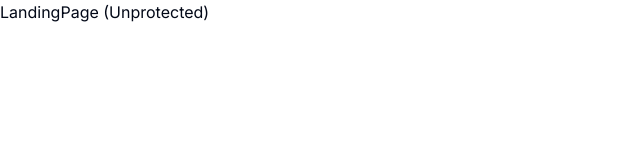
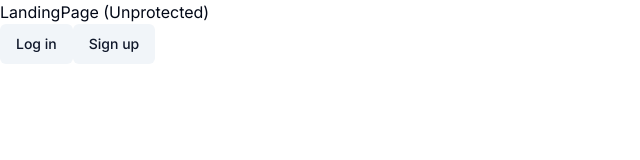
Before and after one commit to preetDev004/ProdigyAI, a Next.js app: page / in a window 1280 px wide. Shown: the top 160 px of the page, without its empty margins (0-640 px from the left). Built offline with nearby package versions, Linux system fonts and the light colour scheme.

Commit message:
clerk authentication

```diff
--- /dev/null
+++ b/app/(auth)/(routes)/sign-in/[[...sign-in]]/page.tsx
@@ -0,0 +1,5 @@
+import { SignIn } from "@clerk/nextjs";
+
+export default function Page() {
+  return <SignIn />;
+}
--- /dev/null
+++ b/app/(auth)/(routes)/sign-up/[[...sign-up]]/page.tsx
@@ -0,0 +1,5 @@
+import { SignUp } from "@clerk/nextjs";
+
+export default function Page() {
+  return <SignUp />;
+}
--- /dev/null
+++ b/app/(auth)/layout.tsx
@@ -0,0 +1,7 @@
+import React from "react";
+
+const AuthLayout = ({ children }: { children: React.ReactNode }) => {
+  return <div className="flex items-center justify-center h-full"> {children}</div>;
+};
+
+export default AuthLayout;
--- a/app/(dashboard)/(routes)/dashboard/page.tsx
+++ b/app/(dashboard)/(routes)/dashboard/page.tsx
@@ -1,8 +1,13 @@
+import { UserButton } from '@clerk/nextjs'
 import React from 'react'
 
 const DashboardPage = () => {
   return (
+    <>
+
     <div>DashboardPage (Protected)</div>
+    <UserButton afterSignOutUrl='/'/>
+    </>
   )
 }
 
--- a/app/(landing)/page.tsx
+++ b/app/(landing)/page.tsx
@@ -1,9 +1,21 @@
-import React from 'react'
+import { Button } from "@/components/ui/button";
+import Link from "next/link";
+import React from "react";
 
 const LandingPage = () => {
   return (
-    <div>LandingPage (Unprotected)</div>
-  )
-}
+    <>
+      <div>LandingPage (Unprotected)</div>
+      <div>
+        <Link href="/sign-in">
+          <Button variant="secondary"> Log in</Button>
+        </Link>
+        <Link href="/sign-up">
+          <Button variant="secondary"> Sign up</Button>
+        </Link>
+      </div>
+    </>
+  );
+};
 
-export default LandingPage
+export default LandingPage;
--- a/app/layout.tsx
+++ b/app/layout.tsx
@@ -1,22 +1,25 @@
-import type { Metadata } from 'next'
-import { Inter } from 'next/font/google'
-import './globals.css'
+import type { Metadata } from "next";
+import { Inter } from "next/font/google";
+import "./globals.css";
+import { ClerkProvider } from "@clerk/nextjs";
 
-const inter = Inter({ subsets: ['latin'] })
+const inter = Inter({ subsets: ["latin"] });
 
 export const metadata: Metadata = {
-  title: 'GeniusAI',
-  description: 'AI SaaS platform',
-}
+  title: "ProdigyAI",
+  description: "AI SaaS platform",
+};
 
 export default function RootLayout({
   children,
 }: {
-  children: React.ReactNode
+  children: React.ReactNode;
 }) {
   return (
-    <html lang="en">
-      <body className={inter.className}>{children}</body>
-    </html>
-  )
+    <ClerkProvider>
+      <html lang="en">
+        <body className={inter.className}>{children}</body>
+      </html>
+    </ClerkProvider>
+  );
 }
--- a/package.json
+++ b/package.json
@@ -9,6 +9,7 @@
     "lint": "next lint"
   },
   "dependencies": {
+    "@clerk/nextjs": "^4.29.4",
     "@radix-ui/react-slot": "^1.0.2",
     "class-variance-authority": "^0.7.0",
     "clsx": "^2.1.0",
```
Also changed, not shown: middleware.ts (added, +12 -0 lines), 2 other files (tests, documents, lock files or other folders).
